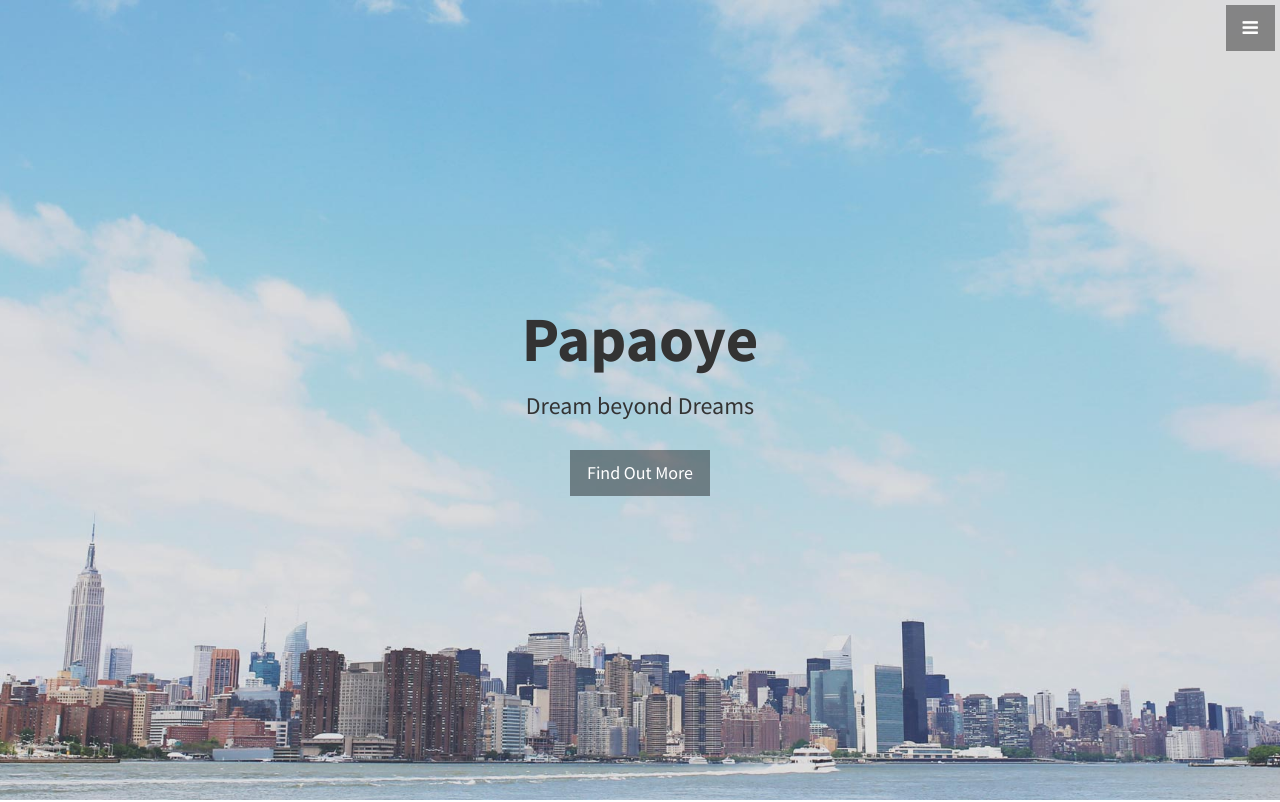
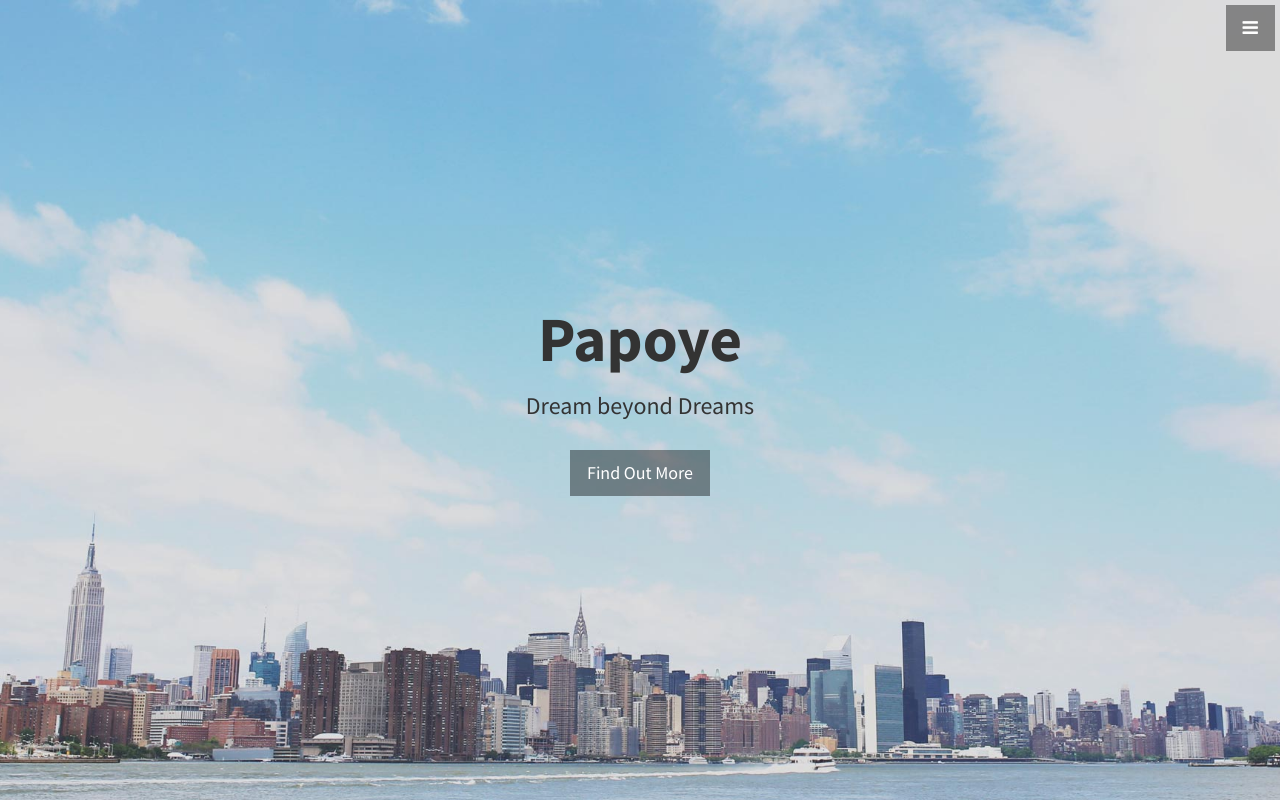
Before and after one commit to papaoye/papaoye.github.io, a plain HTML site: page index.html in a window 1280 px wide. Shown: the top 802 px of the page. Drawn offline with Linux system fonts and the light colour scheme.

Commit message:
Update index.html

```diff
--- a/index.html
+++ b/index.html
@@ -9,7 +9,7 @@
     <meta name="description" content="">
     <meta name="author" content="">
 
-    <title>Papaoye - Dream Beyond Dreams</title>
+    <title>Papoye - Dream Beyond Dreams</title>
 
     <!-- Bootstrap Core CSS -->
     <link href="css/bootstrap.min.css" rel="stylesheet">
@@ -61,7 +61,7 @@
     <!-- Header -->
     <header id="top" class="header">
         <div class="text-vertical-center">
-            <h1>Papaoye</h1>
+            <h1>Papoye</h1>
             <h3>Dream beyond Dreams</h3>
             <br>
             <a href="#about" class="btn btn-dark btn-lg">Find Out More</a>
```
